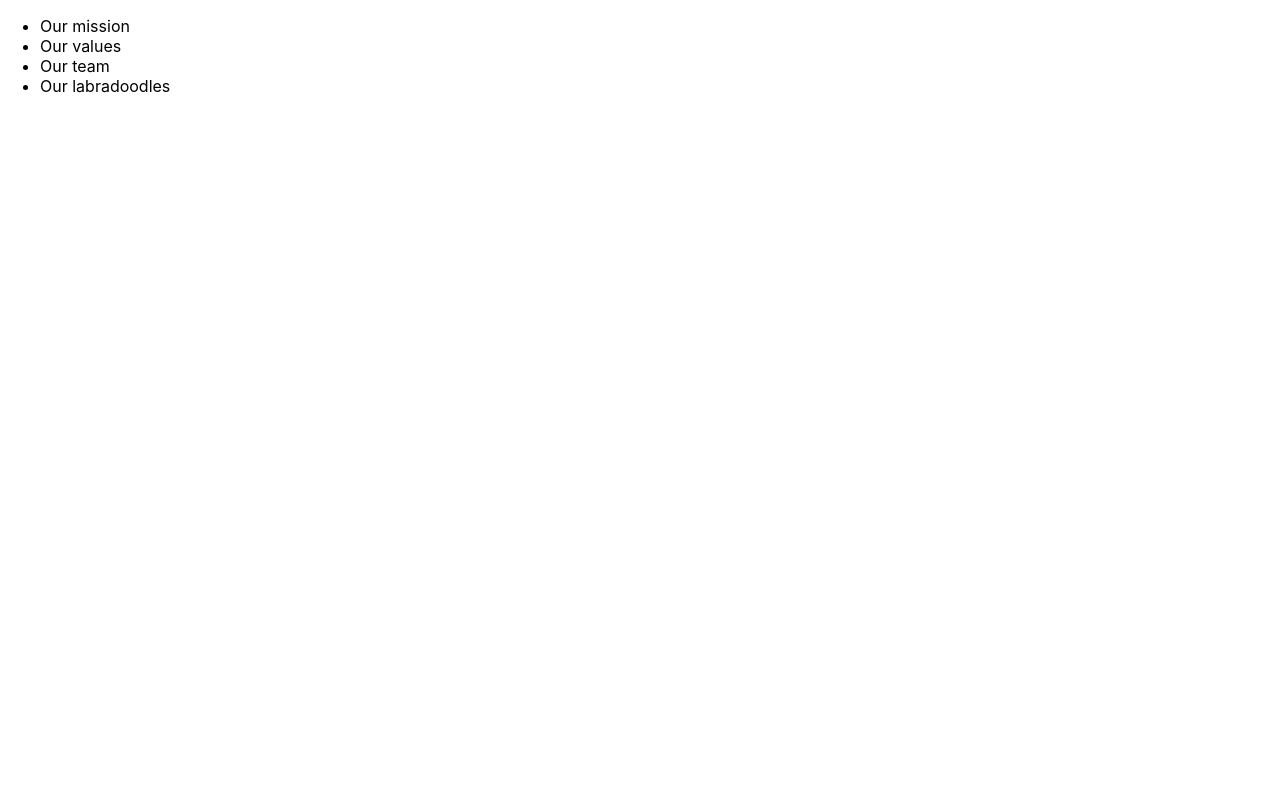
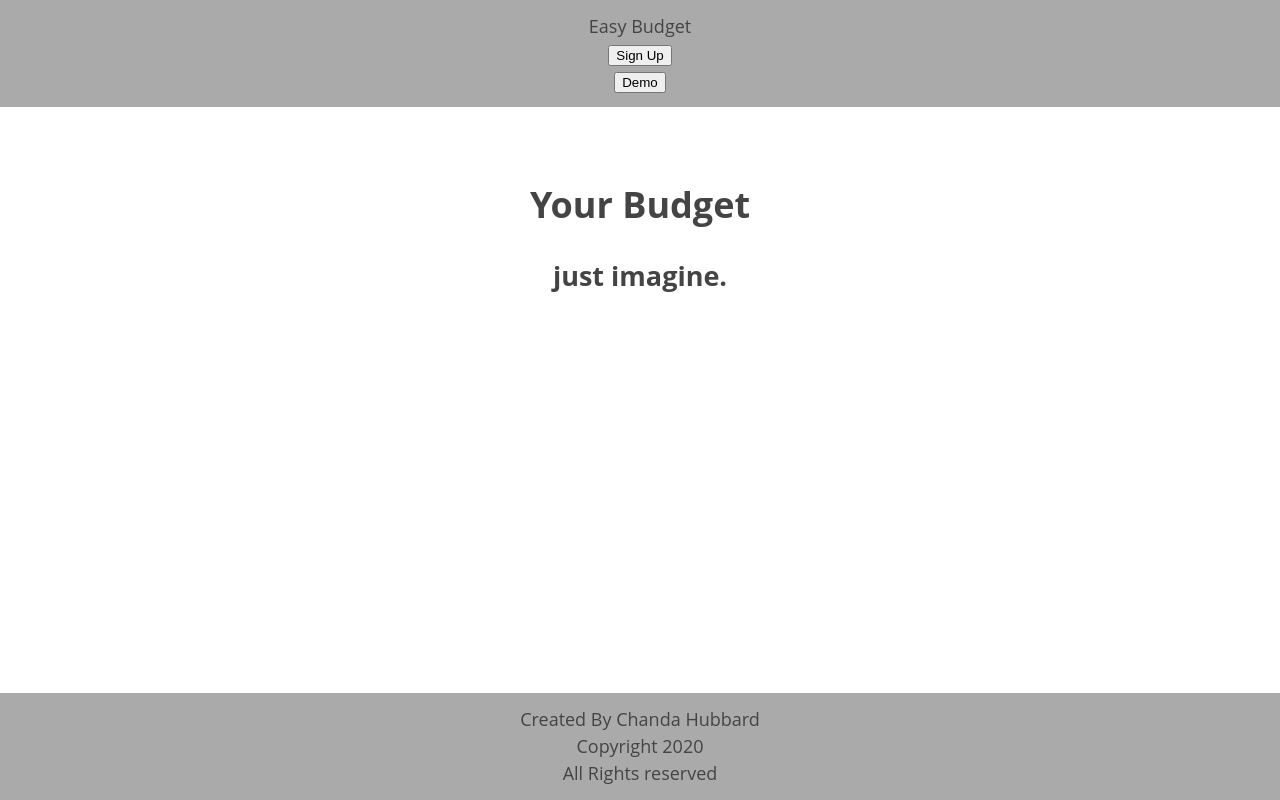
Before and after one commit to Chanda-Abdul/Easy-Budget-Client, a React (Create React App) app: page /budget in a window 1280 px wide. Built offline with nearby package versions, Linux system fonts and the light colour scheme.

Commit message:
MainPage component created

```diff
--- a/src/App.js
+++ b/src/App.js
@@ -1,6 +1,8 @@
 import React from 'react';
 import NavBar from './components/NavBar/nav-bar';
 import MainPage from './components/MainPage/main-page';
+import BudgetPage from './components/BudgetPage/budget-page'
+import Footer from './components/Footer/footer'
 import { Switch, Route } from 'react-router-dom';
 
 export default function App(props) {
@@ -8,7 +10,15 @@ export default function App(props) {
     <div className="app">
       <Switch>
         <Route path="/" component={NavBar}/>
-        <Route path="/" component={MainPage}/>
+      </Switch>
+      <Switch>
+        <Route exact path="/" component={MainPage}/>
+      </Switch>
+      <Switch>
+        <Route exact path="/budget" component={BudgetPage}/>
+      </Switch>
+      <Switch>
+        <Route path="/" component={Footer}/>
       </Switch>
     </div>
   );
--- /dev/null
+++ b/src/components/BudgetPage/budget-page.js
@@ -0,0 +1,84 @@
+import React from 'react';
+
+
+export default function BudgetPage(props) {
+    return (
+        <div className="budget-page">
+      <header className="banner">
+        <h1>Your Budget</h1>
+        <h2>just imagine.</h2>
+      </header>
+      {/* <section>
+        <p> */}
+            {/* <form className='budget-form'>
+            <div>
+              <label Htmlfor="first-name"><h5>Total Monthly Income:</label>
+              <input placeholder='$4,000' type="number" name='monthly-income' id='monthly-income' /></h5>
+            </div>
+        </form>
+        </p>
+      </section>
+      <section>
+        <header>
+            <h3>Recurring Expenses - 30% of your Income</h3>
+        </header>
+        <p><form class='expenses-form'>
+            <div>
+              <label for="recurring-expenses"><h5>Recurring Expenses:</label>
+              <input placeholder='$1,200' type="number" name='recurring-expenses' id='recurring-expenses' /></h5>
+            </div>
+            <div>
+              <label for="rent-expense"><h6>Rent/Mortgage:</label>
+              <input placeholder='$1,000' type="number" name='rent-expense' id='rent-expense' /><br>
+              <label for="electric-expense">Electricity:</label>
+              <input placeholder='$50' type="number" name='electric-expense' id='electric-expense' /><br>
+              <label for="gas-expense">Gas:</label>
+              <input placeholder='$25' type="number" name='gas-expense' id='gas-expense' /><br>
+              <label for="phone-expense">Phone:</label>
+              <input placeholder='$50' type="number" name='phone-expense' id='phone-expense' /><br>
+              <label for="internet-expense">Internet:</label>
+              <input placeholder='$50' type="number" name='internet-expense' id='internet-expense' /><br>
+              <label for="water-expense">Water:</label>
+              <input placeholder='$25' type="number" name='water-expense' id='water-expense' />
+              </h6>
+            </div>
+        </form></p>
+      </section>
+      <section>
+        <header>
+            <h3>Savings - 10% of your Income<br>*Pay yourself first*</h3>
+        </header>
+          <div>
+              <label for="savings"><h5>Monthly Savings:</label>
+              <input placeholder='$400' type="number" name='savings' id='savings' /></h5>
+            </div>
+      </section>
+      <section>
+        <header>
+            <h3>Discretionary Income <br>what's left over a.k.a. The Fun Stuff</h3>
+        </header>
+        <p><form class='expenses-discretionary'>
+            <div>
+              <label for="discretionary-expenses"><h5>Discretionary Income:</label>
+              <input placeholder='2,400' type="number" name='discretionary-expenses' id='discretionary-expenses' /></h5>
+            </div>
+            <div>
+              <label for="transport-expense"><h6>Transportation:</label>
+              <input placeholder='$500' type="number" name='transport-expense' id='transport-expense' /><br>
+              <label for="food-expense">Food:</label>
+              <input placeholder='$500' type="number" name='food-expense' id='food-expense' /><br>
+              <label for="shopping-expense">Shopping:</label>
+              <input placeholder='$500' type="number" name='shopping-expense' id='shopping-expense' /><br>
+              <label for="travel-expense">Travel:</label>
+              <input placeholder='$500' type="number" name='travel-expense' id='travel-expense' /><br>
+              <label for="home-expense">Home:</label>
+              <input placeholder='$250' type="number" name='home-expense' id='home-expense' /><br>
+              <label for="other-expense">Other:</label>
+              <input placeholder='$150' type="number" name='other-expense' id='other-expense' />
+              </h6>
+            </div>
+        </form></p> */}
+      {/* </section>   */}
+        </div>
+    );
+}
--- /dev/null
+++ b/src/components/DemoButton/demo-button.js
@@ -0,0 +1,9 @@
+import React from 'react';
+
+export default function DemoButton(props) {
+    return (
+        <div className="button-demo">
+            <button>Demo</button>
+        </div>
+    );
+}
--- /dev/null
+++ b/src/components/Footer/footer.js
@@ -0,0 +1,11 @@
+import React from 'react';
+
+
+export default function Footer(props) {
+    return (
+        <footer className="content-info">Created By Chanda Hubbard<br/>
+        Copyright 2020<br/>
+        All Rights reserved
+      </footer>
+    );
+}
--- /dev/null
+++ b/src/components/GoToBudgetButton/go-to-budget-button.js
@@ -0,0 +1,9 @@
+import React from 'react';
+
+export default function GoToBudgetButton(props) {
+    return (
+        <div className="button-demo">
+            <button>Review your Budget</button>
+        </div>
+    );
+}
--- /dev/null
+++ b/src/components/HowToSection/how-to-section.js
@@ -0,0 +1,20 @@
+import React from 'react'
+
+export default function HowTo(props) {
+    return (
+        <div>
+            <h2>How it works</h2>
+           <img src="https://cdn.shopify.com/s/files/1/0533/2089/files/placeholder-images-image_large.png?format=jpg&quality=90&v=1530129081" class="right" height="400px" width=""/>
+           <h5>Intuitive Design</h5>
+           <br/>
+           <h6>Easy Budget Record</h6>
+           <br/> Lorem ipsum dolor sit amet,
+           consectetur adipiscing elit,
+           sed do eiusmod tempor incididunt ut labore et dolore magna aliqua.
+           Viverra ipsum nunc aliquet bibendum enim facilisis gravida neque.
+           Enim blandit volutpat maecenas volutpat blandit aliquam etiam erat velit.
+           Facilisi cras fermentum odio eu.
+           Et malesuada fames ac turpis egestas.
+        </div>
+    )
+}
--- a/src/components/MainPage/main-page.js
+++ b/src/components/MainPage/main-page.js
@@ -1,11 +1,26 @@
 import React from 'react';
+import Overview from '../Overview/overview'
+import HowTo from '../HowToSection/how-to-section'
+import ProgressSection from '../ProgressSection/progress-section'
+import GoToBudgetButton from '../GoToBudgetButton/go-to-budget-button'
 
 export default function MainPage(props) {
     return (
         <div className="main-page">
-            <p>
-                This is the main page content
-            </p>
+
+                <h1>Make budgeting easy</h1>
+                <p>Lorem ipsum dolor sit amet,
+                    consectetur adipiscing elit,
+                    sed do eiusmod tempor incididunt
+                    ut labore et dolore magna aliqua.
+                    </p>
+                    <GoToBudgetButton/>
+
+                    <Overview/>
+                    <HowTo/>
+                    <ProgressSection/>
+                    <GoToBudgetButton/>
+
         </div>
     );
 }
--- a/src/components/NavBar/nav-bar.js
+++ b/src/components/NavBar/nav-bar.js
@@ -1,14 +1,13 @@
 import React from 'react';
+import SignUpButton from "../SignUpButton/signup-button"
+import DemoButton from "../DemoButton/demo-button"
 
 export default function NavBar(props) {
     return (
         <nav className="navigation-menu">
-            <ul>
-                <li>Our mission</li>
-                <li>Our values</li>
-                <li>Our team</li>
-                <li>Our labradoodles</li>
-            </ul>
+           Easy Budget
+           <SignUpButton/>
+           <DemoButton/>
         </nav>
     );
 }
--- /dev/null
+++ b/src/components/Overview/overview.js
@@ -0,0 +1,15 @@
+import React from 'react';
+
+export default function Overview(props) {
+    return (
+        <div className="overview-section">
+
+                <h1>An entirely better way to budget</h1>
+                <p>
+                <img src="https://cdn.shopify.com/s/files/1/0533/2089/files/placeholder-images-image_large.png?format=jpg&quality=90&v=1530129081" className="image" height="" width=""/>
+            <img src="https://cdn.shopify.com/s/files/1/0533/2089/files/placeholder-images-image_large.png?format=jpg&quality=90&v=1530129081" className="image" height="" width=""/>
+            <img src="https://cdn.shopify.com/s/files/1/0533/2089/files/placeholder-images-image_large.png?format=jpg&quality=90&v=1530129081" className="image" height="" width=""/>
+                    </p>
+        </div>
+    );
+}
--- /dev/null
+++ b/src/components/ProgressSection/progress-section.js
@@ -0,0 +1,17 @@
+import React from 'react'
+
+export default function ProgressSection(props) {
+    return (
+        <div>
+            <img src="https://cdn.shopify.com/s/files/1/0533/2089/files/placeholder-images-image_large.png?format=jpg&quality=90&v=1530129081" class="left" height="400px" width="200px"/>
+            <h5>Visible Progress</h5>
+            <br/>
+            <h6>Easy Budget Dashboard</h6>
+            <br/> Lorem ipsum dolor sit amet,
+            consectetur adipiscing elit, sed do eiusmod tempor incididunt ut labore et dolore magna aliqua.
+            Viverra ipsum nunc aliquet bibendum enim facilisis gravida neque.
+            Enim blandit volutpat maecenas volutpat blandit aliquam etiam erat velit.
+            Facilisi cras fermentum odio eu. Et malesuada fames ac turpis egestas.
+        </div>
+    )
+}
--- /dev/null
+++ b/src/components/SignUpButton/signup-button.js
@@ -0,0 +1,9 @@
+import React from 'react';
+
+export default function SignUpButton(props) {
+    return (
+        <div>
+            <button>Sign Up</button>
+        </div>
+    );
+}
--- a/src/index.css
+++ b/src/index.css
@@ -11,3 +11,70 @@ code {
   font-family: source-code-pro, Menlo, Monaco, Consolas, 'Courier New',
     monospace;
 }
+
+* {
+  box-sizing: border-box;
+}
+
+body {
+  font-family: "Open Sans",
+  sans-serif;
+  font-size: 18px;
+  color: #444;
+  text-align: center;
+  line-height: 1.5;
+}
+
+nav,
+footer {
+  padding: 1% 0;
+  background-color: #aaa;
+  width: 100%;
+}
+
+nav {
+  position: fixed;
+  top: 0;
+  left: 0;
+  right: 0;
+  z-index: 10;
+}
+
+footer {
+  position: fixed;
+  bottom: 0;
+  left: 0;
+  right: 0;
+  z-index: 10;
+}
+
+
+header {
+  padding: 12% 0;
+}
+
+section {
+  min-height: 200px;
+  padding: 6% 0;
+  background-color: #bbb;
+}
+
+section:nth-child(even) {
+  background-color: #ddd;
+}
+
+
+img.left {
+  display: inline;
+  float: left;
+}
+
+img.right {
+  display: inline;
+  float: right;
+}
+
+.space {
+  display: flex;
+  justify-content: space-around;
+}
```
